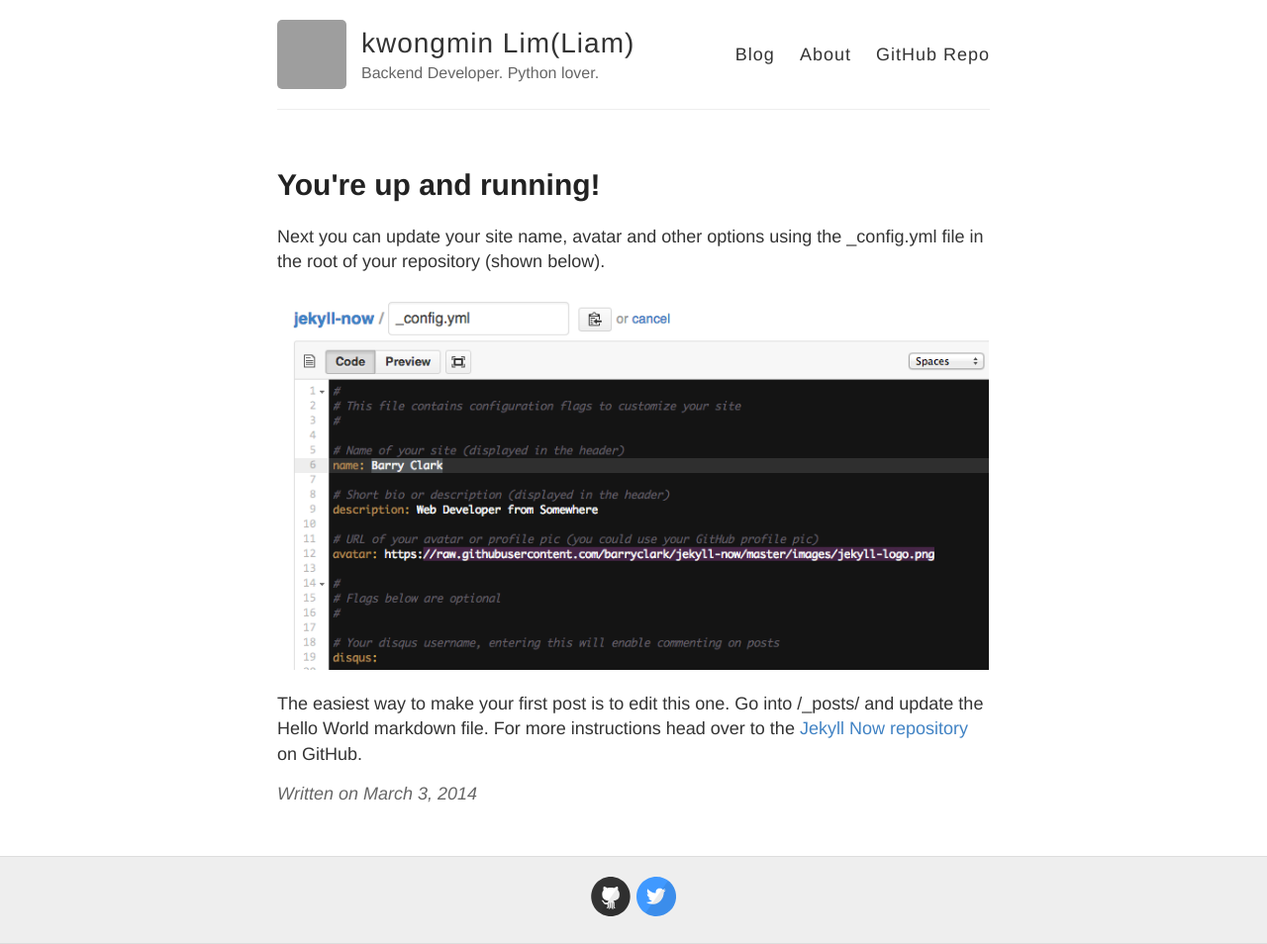
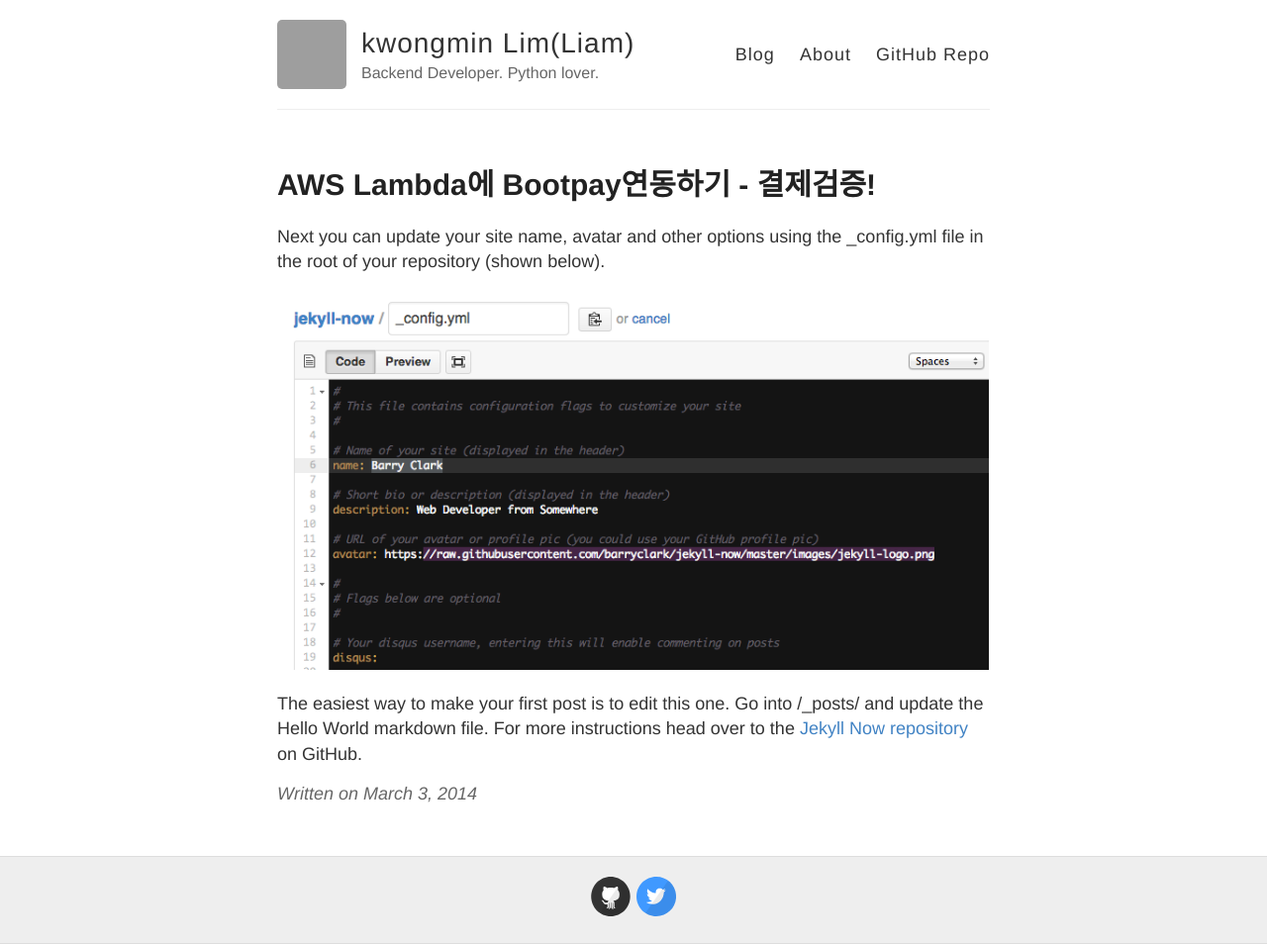
Before and after one commit to liampoet/liampoet.github.io-test2, a Jekyll site: the page built from _posts/2014-3-3-Hello-World.md, in a window 1280 px wide. Shown: the whole page at 99% size. Built offline with Jekyll 4.4.1, drawn with Linux system fonts in a browser that asks for light colours; grey boxes are pictures that could not be loaded.

Commit message:
Update 2014-3-3-Hello-World.md

```diff
--- a/_posts/2014-3-3-Hello-World.md
+++ b/_posts/2014-3-3-Hello-World.md
@@ -1,6 +1,6 @@
 ---
 layout: post
-title: You're up and running!
+title: AWS Lambda에 Bootpay연동하기 - 결제검증!
 ---
 
 Next you can update your site name, avatar and other options using the _config.yml file in the root of your repository (shown below).
```
